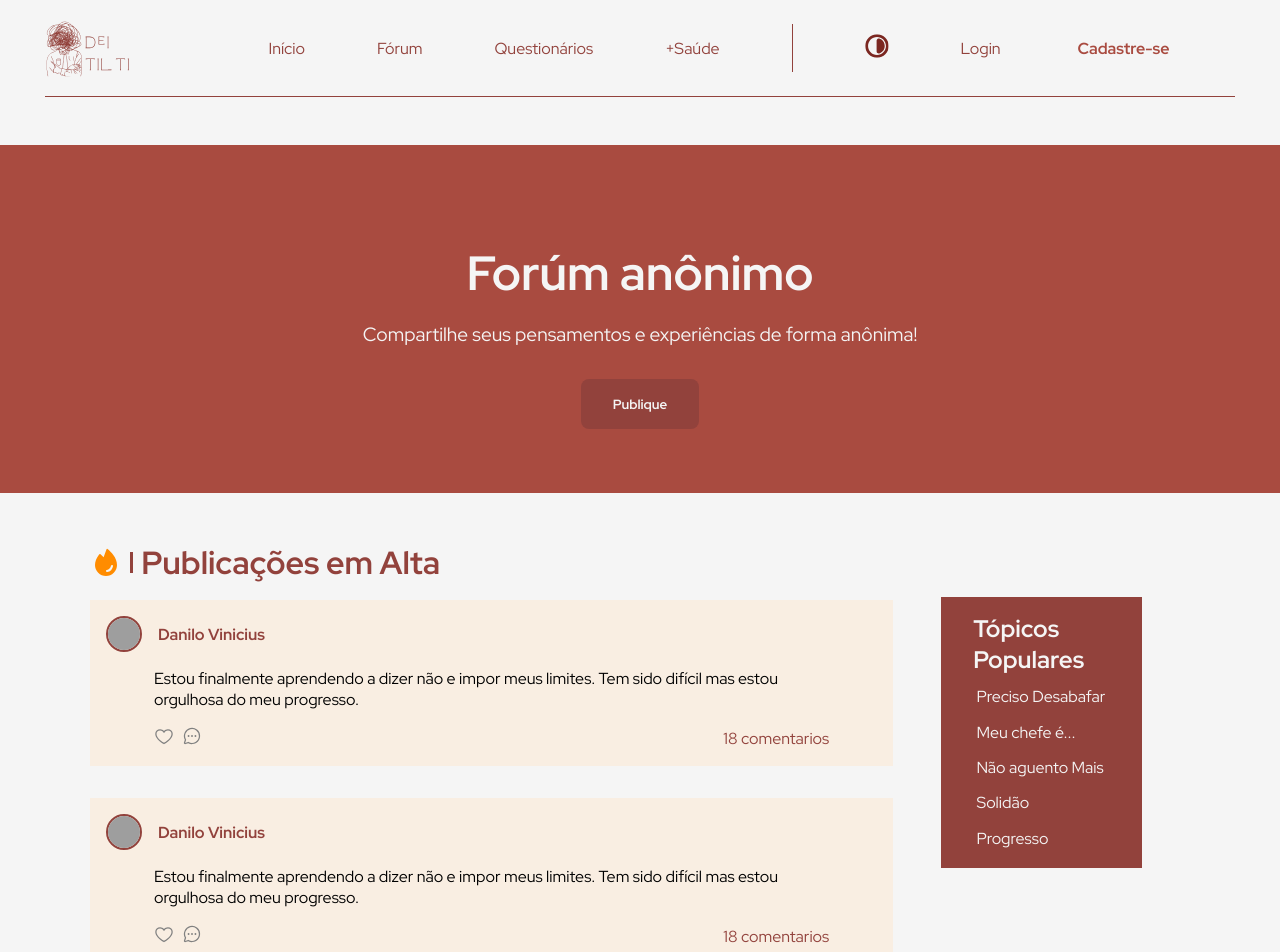
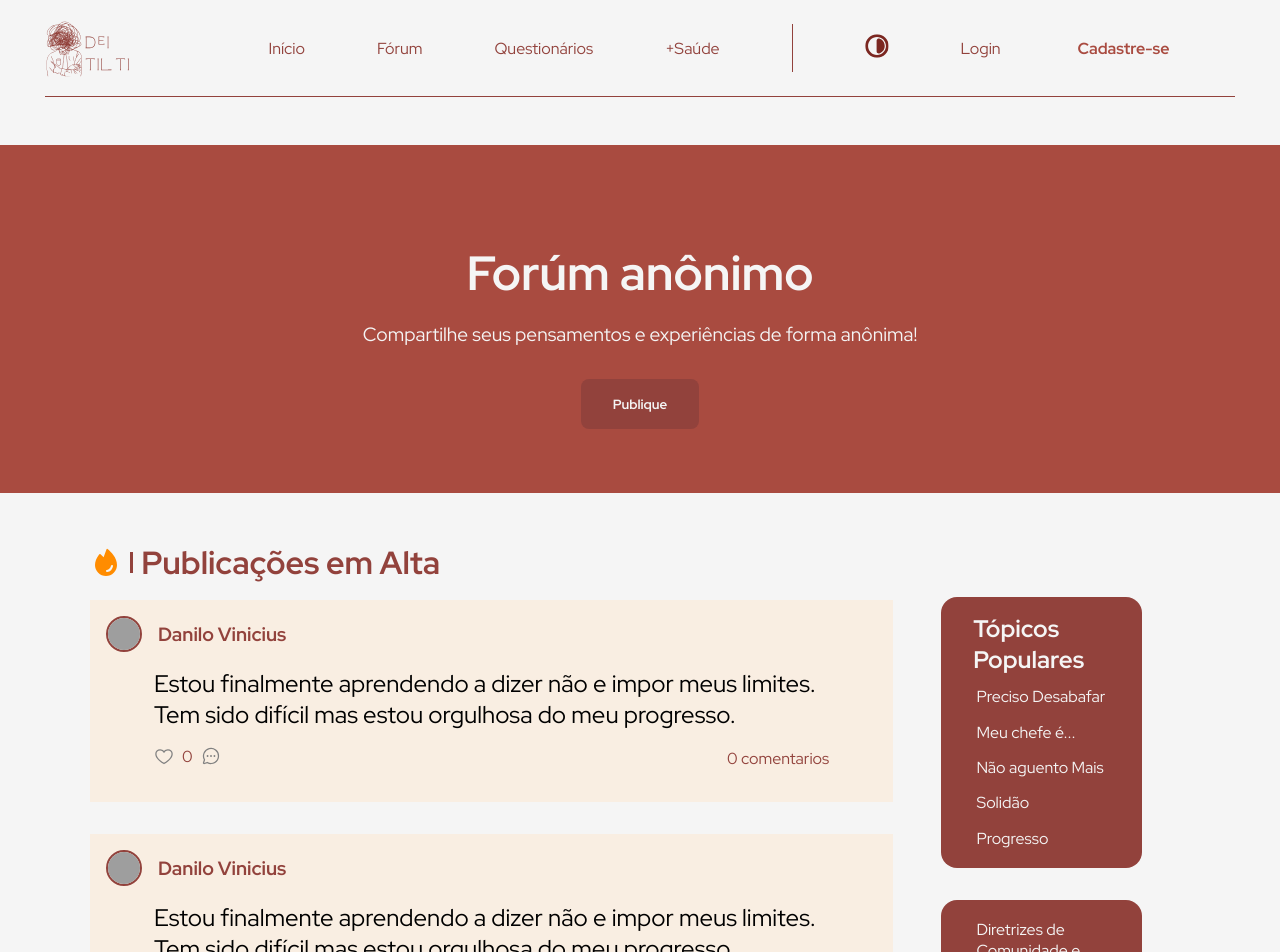
Before and after one commit to aline-henriques/PROJETO-2, a React (Vite) app: page /forum in a window 1280 px wide. Shown: the top 952 px of the page. Built offline with nearby package versions, Linux system fonts and the light colour scheme; grey boxes are pictures that could not be loaded; a web font is replaced by a local one.

Commit message:
Forum Comments

```diff
--- /dev/null
+++ b/src/Components/Comments.jsx
@@ -0,0 +1,36 @@
+import styles from './Comments.module.css'
+import { Heart} from '@phosphor-icons/react';
+import { useState } from 'react';
+
+
+export function Comments ({content , author}) {
+
+    const [liked, setLiked] = useState(false);
+
+    const toggleLike = () => setLiked(!liked);
+
+    return(
+         <article className={styles.areaTexto}>
+            <header>
+                <div className={styles.author}>
+                    <img src={author.avatarUrl} className={styles.imgUserComment}/>
+                    <strong>{author.name}</strong>
+                </div>
+            </header>
+            <div className={styles.content}>
+                <p>{content}</p>
+            </div>
+            <footer className={styles.footer}>
+                <div className={styles.footerButtons}>
+                     <button onClick={toggleLike}>
+                        {liked ? (
+                        <Heart className={styles.likeButton} size={20} color="red" weight="fill"  />
+                        ) : (
+                        <Heart  className={styles.likeButton} size={20} color="white" />
+                        )}
+                    </button>
+                </div>
+            </footer>
+        </article>
+    );
+}
--- a/src/Components/PostEmAlta.module.css
+++ b/src/Components/Comments.module.css
@@ -1,27 +1,33 @@
 .areaTexto{
-    background-color: #f9eee2;
+    background-color: var(--red-300);
+    border-radius: 1rem;
+    box-shadow: 0 2px 6px var(--cinza-100);
+    transition: box-shadow 0.2s ease;
 }
 
 .areaTexto + .areaTexto{
-    margin-top: 2rem;
+    margin-top: 1rem;
 }
 
 .author{
     display: flex;
     align-items: center;
     gap: 1rem;
-    padding: 1rem 1rem;
+    padding: 0.5rem 0.5rem;
+    color: var(--cinza-100);
 }
 
 .content{
-    padding: 0rem 4rem;
-    color: black;
+    padding: 0.5rem 4rem;
+    color: var(--cinza-100);
+    font-size: 1rem;
+
 }
 
 .footer{
     display: flex;
     align-items: center;
-    padding: 1rem 4rem;
+    padding: 0.5rem 4rem;
     justify-content: space-between;
 }
 
@@ -45,11 +51,11 @@
     transform: scale(1.2);
 }
 
-.imgUserPost{
+.imgUserComment{
     width: 2rem;
    height: 2rem ;
    border-radius: 50%;
    object-fit: cover;
    cursor: pointer;
-   border: 2px solid var(--red-200);
+   border: 2px solid var(--cinza-100);
 }
--- a/src/Components/ForumInicial.jsx
+++ b/src/Components/ForumInicial.jsx
@@ -2,7 +2,7 @@ import { useState } from 'react';
 import { Header } from './Header';
 import styles from './ForumInicial.module.css'
 import { Fire, Student } from '@phosphor-icons/react';
-import { PostEmAlta } from './PostEmAlta';
+import { Posts } from './Posts';
 import { NavLink } from 'react-router-dom';
 
 const PostsEmAlta =[
@@ -48,7 +48,7 @@ export function ForumInicial (){
                     </div>
                     <div className={styles.postsEmAlta}>
                         {PostsEmAlta.map(post =>{
-                            return (<PostEmAlta
+                            return (<Posts
                             key={post.id}
                             author = {post.author}
                             content= {post.content}
@@ -66,6 +66,9 @@ export function ForumInicial (){
                          <NavLink to="/Solidão" title='Solidão'> Solidão</NavLink>
                          <NavLink to="/Progresso" title='Progresso'> Progresso</NavLink>
                     </div>
+                    <div className={styles.diretrizes}>
+                        <NavLink to="/DiretrizeComunidadeSegurança" title='ComunidadeSeguranca'>Diretrizes de Comunidade e Segurança</NavLink>
+                    </div>
                </div>
 
 
--- a/src/Components/ForumInicial.module.css
+++ b/src/Components/ForumInicial.module.css
@@ -90,16 +90,17 @@
     font-size: 2rem;
 }
 
-.topicosPopulares{
+.topicosPopulares, .diretrizes{
     background-color: var(--red-200);
     color: var(--cinza-100);
     padding: 1rem 2rem;
     display: flex;
     flex-direction: column;
     gap: 0.5rem;
+    border-radius: 1rem;
 }
 
-.topicosPopulares a{
+.topicosPopulares a, .diretrizes a{
     padding: 0.2rem;
     text-decoration: none;
     color: var(--cinza-100);
@@ -108,7 +109,7 @@
     transition: color 0.3s ease;
 }
 
-.topicosPopulares a::after {
+.topicosPopulares a::after, .diretrizes a::after {
   content: '';
   position: absolute;
   bottom: 0;
@@ -119,7 +120,7 @@
   transition: width 0.3s ease;
 }
 
-.topicosPopulares a:hover::after {
+.topicosPopulares a:hover::after, .diretrizes a:hover::after {
   width: 100%;
 }
 
@@ -128,3 +129,8 @@
     padding: 1rem 3rem;
     margin-top: 2.5rem;
 }
+
+.diretrizes{
+    margin-top: 2rem;
+
+}
--- a/src/Components/PostEmAlta.jsx
+++ /dev/null
@@ -1,42 +0,0 @@
-import { useState } from 'react';
-import styles from './PostEmAlta.module.css'
-import { Heart, ChatCircleDots} from '@phosphor-icons/react';
-
-
-
-export function PostEmAlta ({author, content}){
-
-    const [liked, setLiked] = useState(false);
-
-    const toggleLike = () => setLiked(!liked);
-
-    return(
-        <article className={styles.areaTexto}>
-            <header className={styles.header}>
-                <div className={styles.author}>
-                    <img src={author.avatarUrl} alt="foto perfil" className={styles.imgUserPost}/>
-                    <strong>{author.name}</strong>
-                </div>
-            </header>
-            <div className={styles.content}>
-                <p>{content}</p>
-            </div>
-            <footer className={styles.footer}>
-                <div className={styles.footerButtons}>
-                     <button onClick={toggleLike}>
-                        {liked ? (
-                        <Heart className={styles.likeButton} size={20} color="red" weight="fill" />
-                        ) : (
-                        <Heart  className={styles.likeButton} size={20} color="gray" />
-                        )}
-                    </button>
-                    <button>
-                        <ChatCircleDots size={20} color='grey'/> </button>
-                </div>
-                <div>
-                    <span>18 comentarios</span>
-                </div>
-            </footer>
-        </article>
-    )
-}
--- /dev/null
+++ b/src/Components/Posts.jsx
@@ -0,0 +1,95 @@
+import { useState } from 'react';
+import styles from './Posts.module.css'
+import { Heart, ChatCircleDots} from '@phosphor-icons/react';
+import { Comments } from './Comments.jsx';
+
+
+
+export function Posts ({author, content}){
+
+    const [newCommentText, setNewCommentText] = useState('')
+
+    const [liked, setLiked] = useState(false);
+
+    const [likeCount, setLikeCount] = useState(0);
+
+    const toggleLike = () => {
+     if(liked){
+        setLikeCount((prev) => prev - 1);
+     }else{
+        setLikeCount((prev) => prev + 1);
+     }
+     setLiked((prev) => !prev);
+    }
+    const [comments, setComments] = useState([]);
+
+    function handleCreateNewComment(){
+        event.preventDefault()
+        setComments([...comments, newCommentText]);
+        setNewCommentText('');
+
+    }
+
+    const [mostrarComentario, setMostrarComentario] = useState(false);
+
+    const handleClick = () =>{
+        setMostrarComentario((prev) => !prev);
+    }
+
+
+    return(
+        <article className={styles.areaTexto}>
+            <header className={styles.header}>
+                <div className={styles.author}>
+                    <img src={author.avatarUrl} alt="foto perfil" className={styles.imgUserPost}/>
+                    <strong>{author.name}</strong>
+                </div>
+            </header>
+            <div className={styles.content}>
+                <p>{content}</p>
+            </div>
+            <footer className={styles.footer}>
+                <div className={styles.footerButtons}>
+                     <button onClick={toggleLike}>
+                        {liked ? (
+                        <Heart className={styles.likeButton} size={20} color="red" weight="fill" />
+                        ) : (
+                        <Heart  className={styles.likeButton} size={20} color="gray" />
+                        )}
+                     </button>
+                     <span>{likeCount}</span>
+                    <button onClick={handleClick}>
+                        <ChatCircleDots size={20} color='grey'/> </button>
+                </div>
+                <div>
+                    <span>{comments.length} comentarios</span>
+                </div>
+            </footer>
+            <form onSubmit={handleCreateNewComment} className={styles.forms}>
+                {mostrarComentario && (
+                    <>
+                    <div className={styles.novoComentarioArea}>
+                        <input
+                        placeholder="Digite algo..."
+                        name="comment"
+                        value={newCommentText}
+                        onChange={(e) => setNewCommentText(e.target.value)}
+                        required
+                        />
+                        <button className={styles.publicarButton} type="submit" disabled={newCommentText.length === 0}>
+                            Comentar
+                        </button>
+                    </div>
+
+                    <div>
+                        {comments.map((comment, index) => (
+                            <Comments key={index} content={comment} author={author} />
+                        ))}
+                    </div>
+                    </>
+                )}
+            </form>
+
+        </article>
+    )
+}
--- /dev/null
+++ b/src/Components/Posts.module.css
@@ -0,0 +1,103 @@
+.areaTexto{
+    background-color: #f9eee2;
+}
+
+.areaTexto + .areaTexto{
+    margin-top: 2rem;
+}
+
+.author{
+    display: flex;
+    align-items: center;
+    gap: 1rem;
+    padding: 1rem 1rem;
+    font-size: 1.2rem;
+}
+
+.content{
+    padding: 0rem 4rem;
+    color: black;
+    font-size: 1.5rem;
+}
+
+.footer{
+    display: flex;
+    align-items: center;
+    padding: 1rem 4rem;
+    justify-content: space-between;
+}
+
+.footer button{
+    background: none;
+    border: none;
+    cursor: pointer;
+}
+
+.footerButtons{
+    display: flex;
+    gap: 0.5rem;
+
+}
+
+.likeButton{
+    transition: transform 0.2s ease;
+}
+
+.likeButton:active{
+    transform: scale(1.2);
+}
+
+.imgUserPost{
+    width: 2rem;
+    height: 2rem ;
+    border-radius: 50%;
+    object-fit: cover;
+    cursor: pointer;
+    border: 2px solid var(--red-200);
+}
+
+.forms{
+    padding: 0.5rem 3rem;
+}
+
+.novoComentarioArea{
+    display: flex;
+    align-items: center;
+    justify-content: space-between;
+    gap: 1rem;
+    padding: 1rem 1rem;
+    border-radius: 1rem;
+}
+
+.novoComentarioArea input{
+    width: 70%;
+    border-radius: 1rem;
+    padding: 1rem 1rem;
+    font-size: 1rem;
+    border: 1px solid var(--cinza-100);
+    min-width: 0;
+    flex: 1;
+}
+
+.novoComentarioArea input:focus {
+  outline: none;
+  border-color: var(--red-200);
+  box-shadow: 0 0 0 2px var(--cinza-100);
+}
+
+.novoComentarioArea button{
+    border-radius: 0.3rem;
+    background-color: var(--red-200);
+    border: none;
+    padding: 0.5rem 1rem;
+    color: var(--cinza-100);
+    cursor: pointer;
+    transition: 0.3s ease;
+    font-weight: bold;
+}
+
+.novoComentarioArea button:hover{
+    border: 2px solid var(--red-200);
+    background-color: var(--cinza-100);
+    color: var(--red-200);
+}
```
